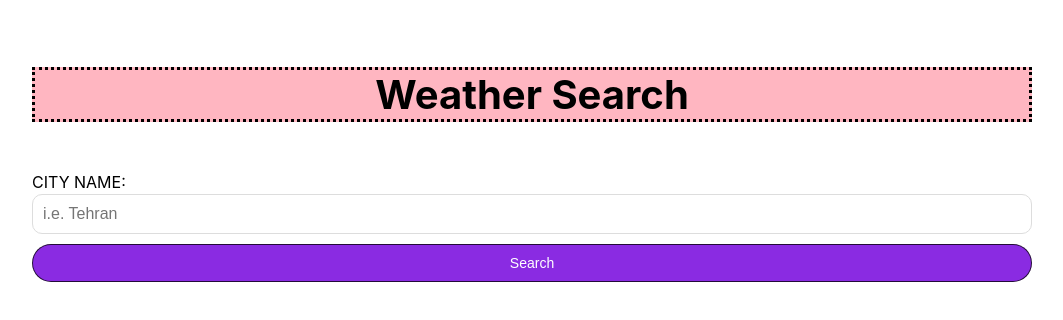
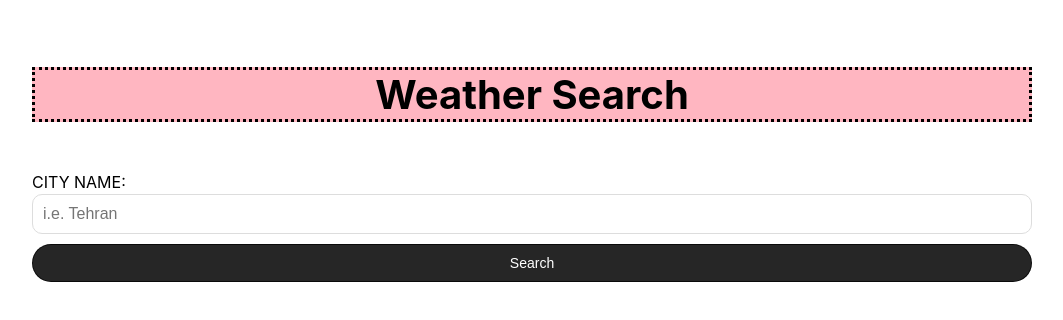
Before and after one commit to mirmahyar/weather, a React (Create React App) app: page / in a window 1280 px wide. In both pictures the pointer is over the button "Search". Shown: the top 320 px of the page, without its empty margins (108-1171 px from the left). Built offline with nearby package versions, Linux system fonts and the light colour scheme.

Commit message:
some styles added

```diff
--- a/src/App.css
+++ b/src/App.css
@@ -43,4 +43,9 @@ html {
   border: 1px solid rgba(0,0,0,0.75);
   border-radius: 20px;
   font-size: 1.4rem;
+
 }
+
+.button:hover {
+  background-color: rgba(0,0,0,0.85);
+}
```
Also changed, not shown: src/logo.svg (deleted).
